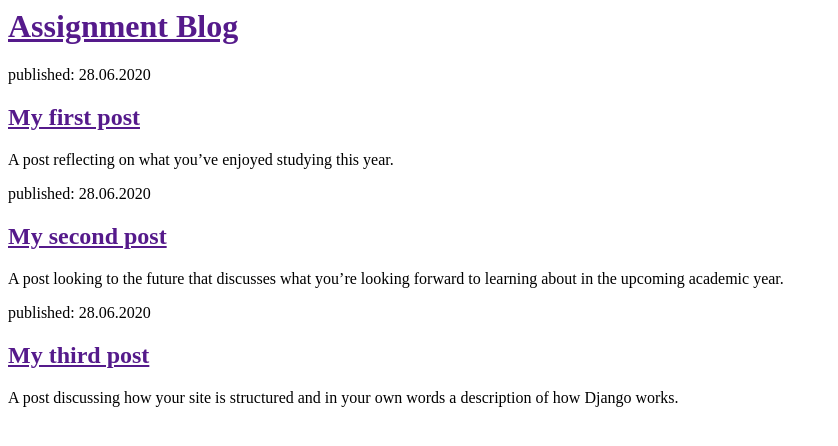
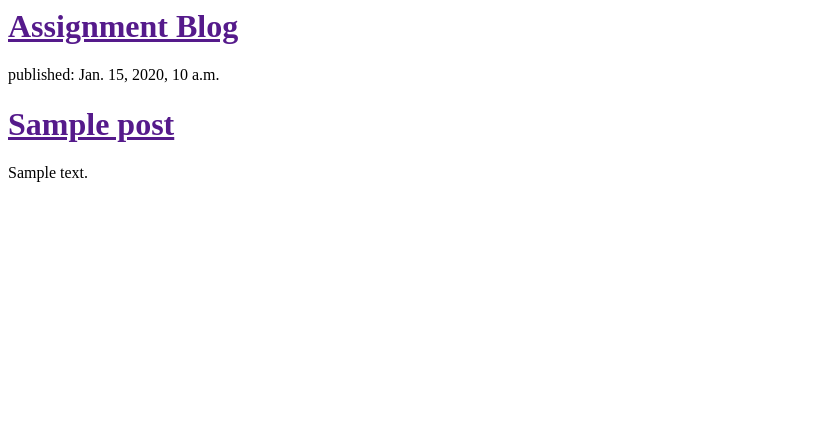
Before and after one commit to SunginH345/my-assignment, a Django app: page / in a window 1280 px wide. Shown: the top 446 px of the page, without its empty margins (0-838 px from the left). Run offline with Django 3.2, Linux system fonts and the light colour scheme; tables that the repository leaves empty hold one stand-in row (values such as "Sample post").

Commit message:
Modified templates to display posts from database.

```diff
--- /dev/null
+++ b/blog/static/css/blog.css
@@ -0,0 +1,5 @@
+h1 a {
+	color: #FCA205;
+
+}
+<a href="https://en.wikipedia.org/wiki/Django" class="external_link" id="link_to_wiki_page">
--- a/blog/templates/blog/post_list.html
+++ b/blog/templates/blog/post_list.html
@@ -7,23 +7,13 @@
 			<h1><a href="">Assignment Blog</a></h1>
 		</div>
 
+		{% for post in posts %}
 			<div>
-            <p>published: 28.06.2020</p>
-            <h2><a href="">My first post</a></h2>
-            <p>A post reflecting on what you’ve enjoyed studying this year.</p>
+				<p>published: {{ post.published_date }}</p>
+				<h1><a href="">{{ post.title }}</a></h1>
+				<p>{{ post.text|linebreaksbr }}</p>
 			</div>
+		{% endfor %}
 
-        <div>
-            <p>published: 28.06.2020</p>
-            <h2><a href="">My second post</a></h2>
-            <p>A post looking to the future that discusses what you’re looking forward to learning about in the upcoming academic year.</p>
-        </div>
-
-
-        <div>
-            <p>published: 28.06.2020</p>
-            <h2><a href="">My third post</a></h2>
-            <p>A post discussing how your site is structured and in your own words a description of how Django works.</p>
-        </div>
 	</body>
 </html>
--- a/blog/views.py
+++ b/blog/views.py
@@ -1,6 +1,7 @@
 from django.shortcuts import render
-
-# Create your views here.
+from django.utils import timezone
+from .models import Post
 
 def post_list(request):
-    return render(request, 'blog/post_list.html', {})
+	posts = Post.objects.filter(published_date__lte=timezone.now()).order_by('published_date')
+	return render(request, 'blog/post_list.html', {'posts': posts})
```
Lines whose indentation alone changed are shown as unchanged.
